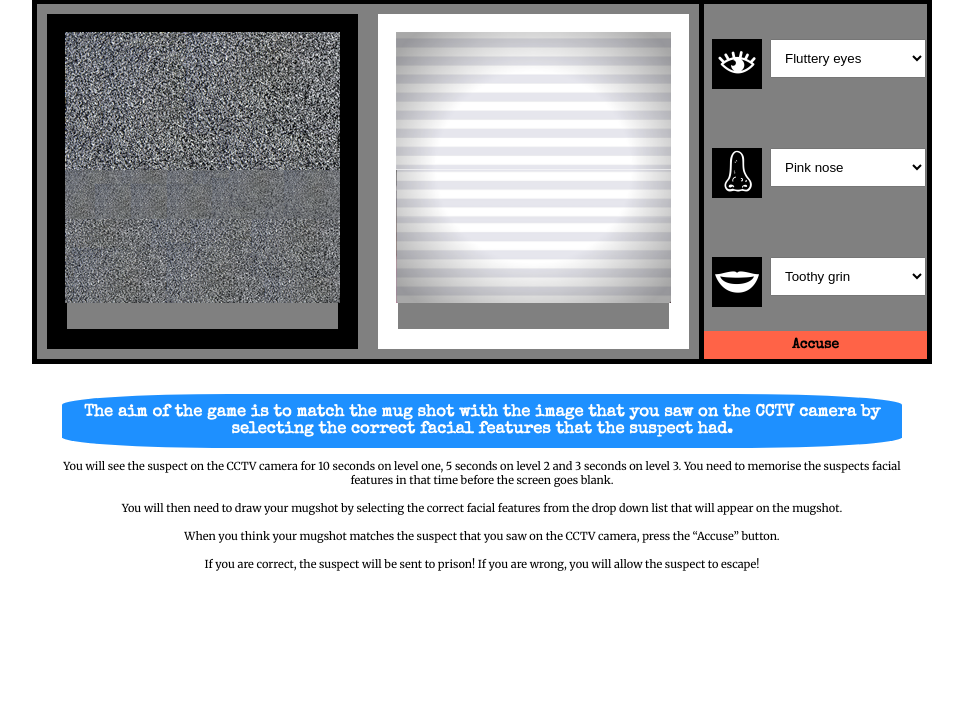
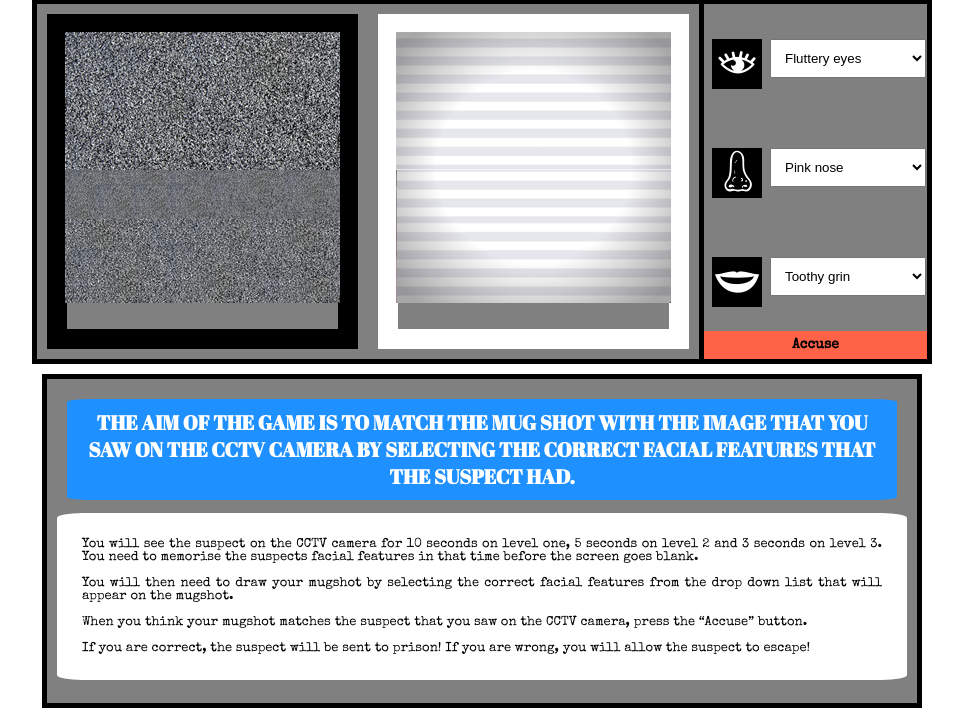
Before and after one commit to CharlotteMD/wdi-first-project, a PHP site: page / in a window 1280 px wide. Shown: the part 238-956 px from the top of the page, without its empty margins (158-1121 px from the left). Before the commit the page ends 809 px from the top, so only its background shows below. Run offline with PHP 8.4, Linux system fonts and the light colour scheme; some libraries are stand-ins or nearby versions.

Commit message:
update to the instructions

```diff
--- a/css/style.css
+++ b/css/style.css
@@ -93,21 +93,31 @@ button {
 }
 
 .instructions {
-  font-family: 'Merriweather', serif;
-  font-size: 11px;
+  font-family: 'Special Elite', cursive;
+  font-size: 13px;
   text-align: center;
   padding: 10px;
   margin: 10px;
+  background-color: grey;
+  border: thick black solid;
 }
 
 h2 {
-  font-family: 'Special Elite', cursive;
+  font-family: 'Abril Fatface', cursive;
   background: dodgerblue;
-  border-radius: 20%;
+  border-radius: 3%;
   color: white;
   padding: 10px;
   margin: 10px;
+  font-size: 20px;
+  text-transform: uppercase;
+}
 
+p {
+  padding: 25px;
+  text-align: justify;
+  background: white;
+  border-radius: 3%;
 }
 
 br {
--- a/index.html
+++ b/index.html
@@ -6,7 +6,7 @@
   <script src="https://ajax.googleapis.com/ajax/libs/jquery/3.2.1/jquery.min.js"></script>
   <script type="text/javascript" src="./js/script.js" charset="utf-8"></script>
   <link rel="stylesheet" href="./css/style.css">
-  <link href="https://fonts.googleapis.com/css?family=Merriweather|Special+Elite" rel="stylesheet">
+  <link href="https://fonts.googleapis.com/css?family=Abril+Fatface|Special+Elite" rel="stylesheet">
   <link rel='shortcut icon' type='image/x-icon' href='./images/icons/favicon' />
 </head>
 <body>
```
